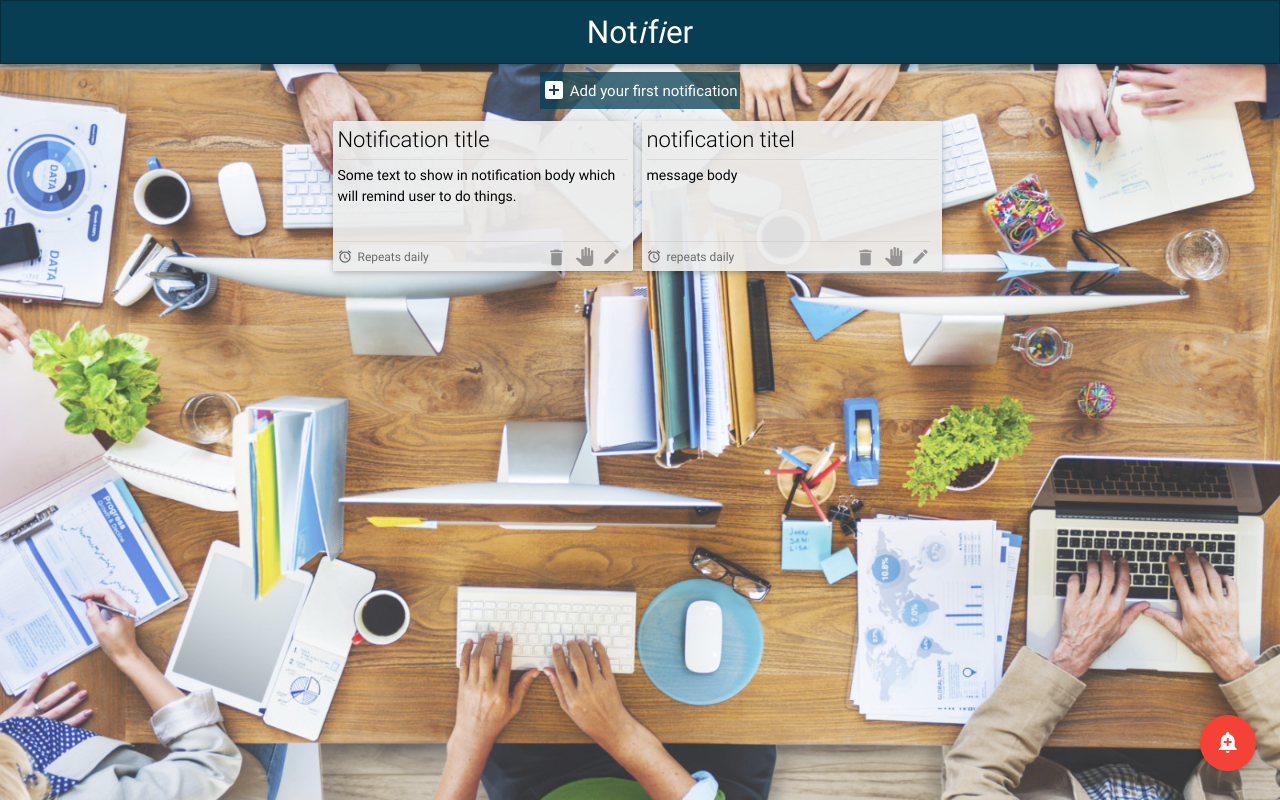
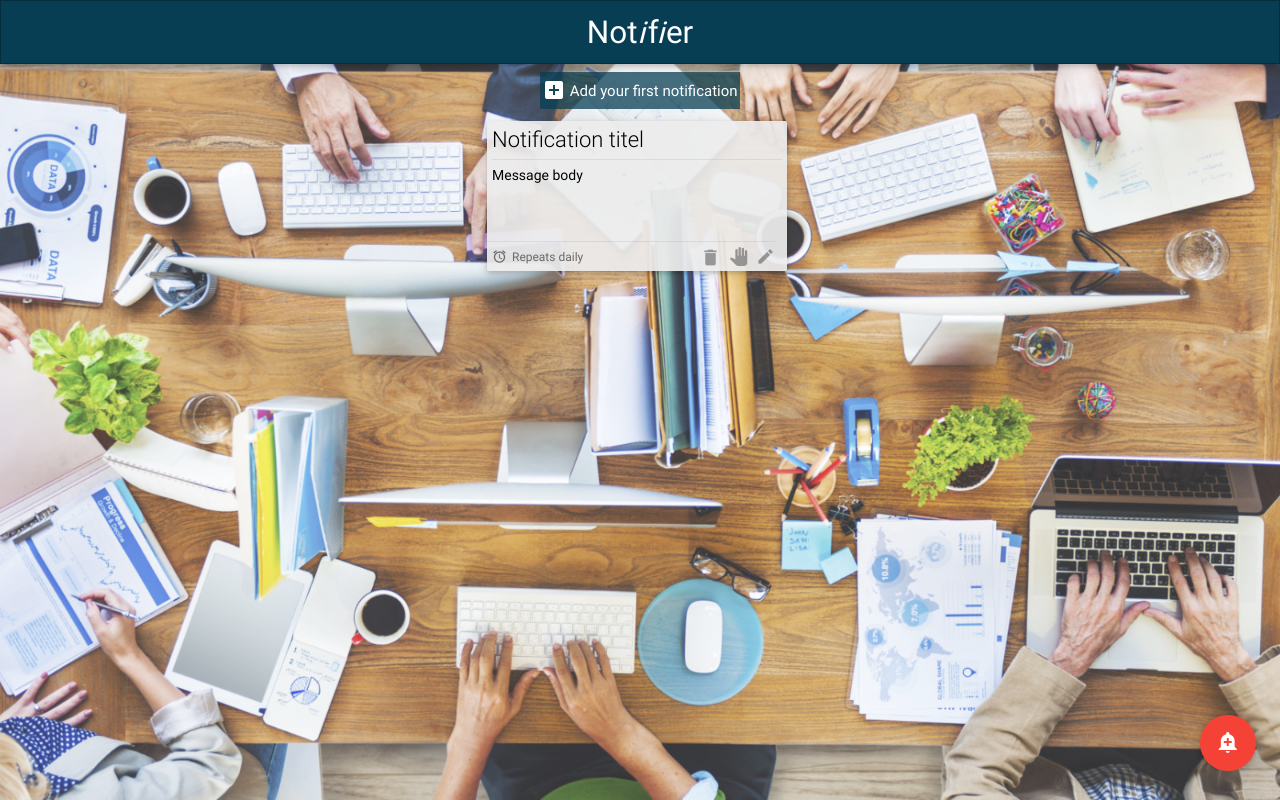
Before and after one commit to g-akshay/Notifier, a browser extension: page main.html in a window 1280 px wide. Drawn offline with Linux system fonts and the light colour scheme.

Commit message:
fixed small bugs

```diff
--- a/css/main.css
+++ b/css/main.css
@@ -244,6 +244,12 @@ nav .nav-wrapper {
     font-weight: 400;
 }
 
+.title:first-letter,
+.message:first-letter,
+.frequency:first-letter {
+    text-transform: uppercase;
+}
+
 .frequency {
     padding: 5px;
     font-size: 12px;
@@ -288,7 +294,7 @@ nav .nav-wrapper {
     font-size: 21px;
 }
 
-.action-buttons i:hover {
+.action-buttons .waves-light i:hover {
     opacity: 1 !important;
     cursor: pointer;
 }
--- a/js/custom/main.js
+++ b/js/custom/main.js
@@ -1,12 +1,13 @@
 $(document).ready(function() {
     /* SPLASH SCREEN */
-    /*setTimeout(function() {
+    setTimeout(function() {
         $('#mainCon').show();
         $('#splashScreen').fadeOut();
-    }, 1500);*/
+    }, 1500);
 
-    $('#splashScreen').hide();
+    /*$('#splashScreen').hide();*/
 
+    // mneu collapse
     $(".button-collapse").sideNav();
 
     $('.modal-trigger').leanModal({
@@ -76,6 +77,8 @@ $(document).ready(function() {
 
 });
 
+// EVENT BINDINGS
+
 $('body').on('click', '#firstNotifier, #addNotification', function() {
     // TODO: store the opened notification id somewhere
     $('#create').openModal();
--- a/main.html
+++ b/main.html
@@ -42,7 +42,7 @@
             <a class="btn-floating btn-large waves-effect waves-light red" id="addNotification">
                 <i class="material-icons">add_alert</i>
             </a>
-            <!-- <ul>
+            <ul>
                 <li><a class="btn-floating red"><i class="material-icons">insert_chart</i></a></li>
                 <li>
                     <a class="btn-floating yellow darken-1">
@@ -50,7 +50,7 @@
                 </li>
                 <li><a class="btn-floating green"><i class="material-icons">publish</i></a></li>
                 <li><a class="btn-floating blue"><i class="material-icons">attach_file</i></a></li>
-            </ul> -->
+            </ul>
         </div>
         <div class="firstNotifier" id="firstNotifier">
             <a class="modal-trigger waves-effect waves-light">
@@ -58,7 +58,7 @@
             </a>
         </div>
         <div id="cards-con">
-            <div class="card">
+            <!-- <div class="card">
                 <h5 class="title">Notification title</h5>
                 <div class="message">Some text to show in notification body which will remind user to do things.
                 </div>
@@ -78,7 +78,7 @@
                     </a>
                 </div>
             </div>
-        </div>
+                    </div> -->
         </div>
         <!-- All Modals -->
         <div id="create" class="modal modal-fixed-footer">
@@ -164,12 +164,12 @@
             </button>
         </div>
     </div> -->
-    <div id="templates"></div>
         <script type="text/javascript" src="js/vendor/jquery-1.11.3.min.js"></script>
         <script type="text/javascript" src="js/vendor/mustache.min.js"></script>
         <script type="text/javascript" src="js/vendor/materialize.js"></script>
         <script type="text/javascript" src="js/vendor/masonry.pkgd.min.js"></script>
         <script type="text/javascript" src="js/custom/main.js"></script>
+        <div id="templates"></div>
 </body>
 
 </html>
```
Also changed, not shown: todo.txt (+7 -0 lines), ReadMe.md, 1 other file. Lines whose indentation alone changed are shown as unchanged.
